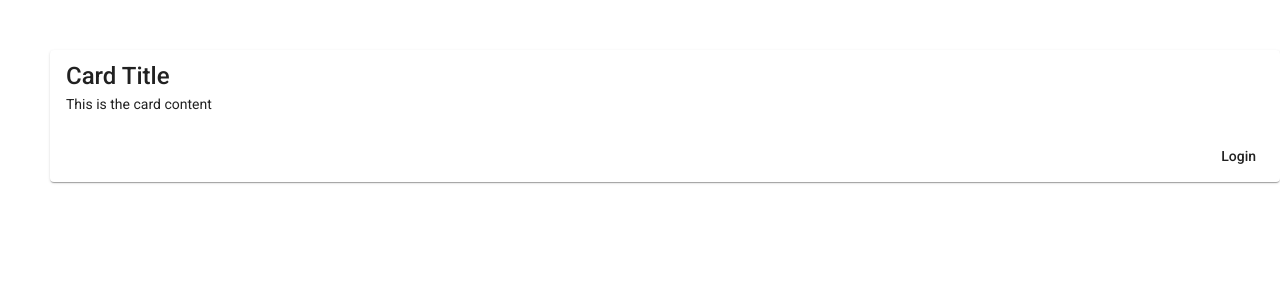
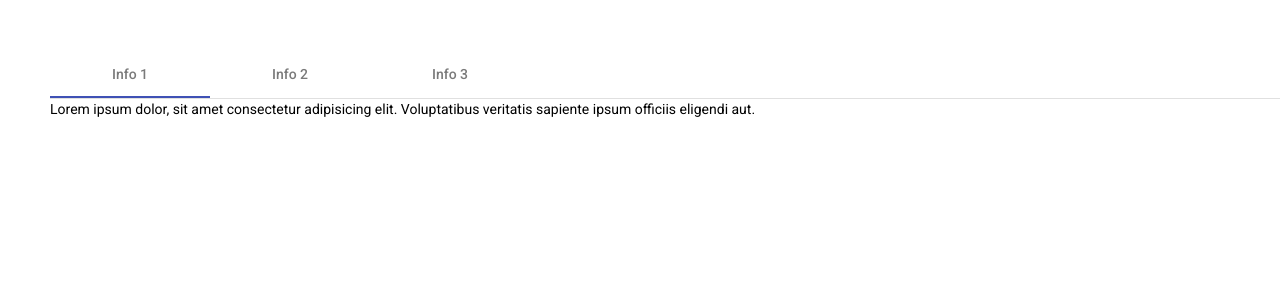
Before and after one commit to markpackham/angular_material_learn, an Angular app: page / in a window 1280 px wide. Shown: the top 300 px of the page. Built offline with nearby package versions, Linux system fonts and the light colour scheme.

Commit message:
learn about tabs
https://www.youtube.com/watch?v=uo5VhgloOpI&list=PLC3y8-rFHvwilEuCqFGTL5Gt5U6deIrsU&index=18

```diff
--- a/src/app/app.component.html
+++ b/src/app/app.component.html
@@ -1,13 +1,10 @@
 <div class="layout">
-  <mat-card>
-    <mat-card-title>
-      Card Title
-    </mat-card-title>
-    <mat-card-content>
-      This is the card content
-    </mat-card-content>
-    <mat-card-actions align="end">
-      <button mat-flat-button>Login</button>
-    </mat-card-actions>
-  </mat-card>
+  <mat-tab-group>
+    <mat-tab label="Info 1">Lorem ipsum dolor, sit amet consectetur adipisicing elit. Voluptatibus veritatis sapiente
+      ipsum officiis eligendi aut.</mat-tab>
+    <mat-tab label="Info 2">Lorem ipsum dolor, sit amet consectetur adipisicing elit. Voluptatibus veritatis sapiente
+      ipsum officiis eligendi aut.</mat-tab>
+    <mat-tab label="Info 3">Lorem ipsum dolor, sit amet consectetur adipisicing elit. Voluptatibus veritatis sapiente
+      ipsum officiis eligendi aut.t</mat-tab>
+  </mat-tab-group>
 </div>
--- a/src/app/material/material.module.ts
+++ b/src/app/material/material.module.ts
@@ -12,7 +12,8 @@ import { MatDividerModule } from '@angular/material/divider';
 import { MatGridListModule } from '@angular/material/grid-list';
 import { MatExpansionModule} from '@angular/material/expansion';
 import { MatCardModule } from '@angular/material/card';
-const material = [MatCardModule, MatExpansionModule, MatGridListModule, MatDividerModule, MatListModule, MatMenuModule, MatButtonModule, MatButtonToggleModule, MatIconModule, MatBadgeModule, MatProgressSpinnerModule, MatToolbarModule, MatSidenavModule]
+import { MatTabsModule } from '@angular/material/tabs';
+const material = [MatTabsModule, MatCardModule, MatExpansionModule, MatGridListModule, MatDividerModule, MatListModule, MatMenuModule, MatButtonModule, MatButtonToggleModule, MatIconModule, MatBadgeModule, MatProgressSpinnerModule, MatToolbarModule, MatSidenavModule]
 
 @NgModule({
   imports: [
```
